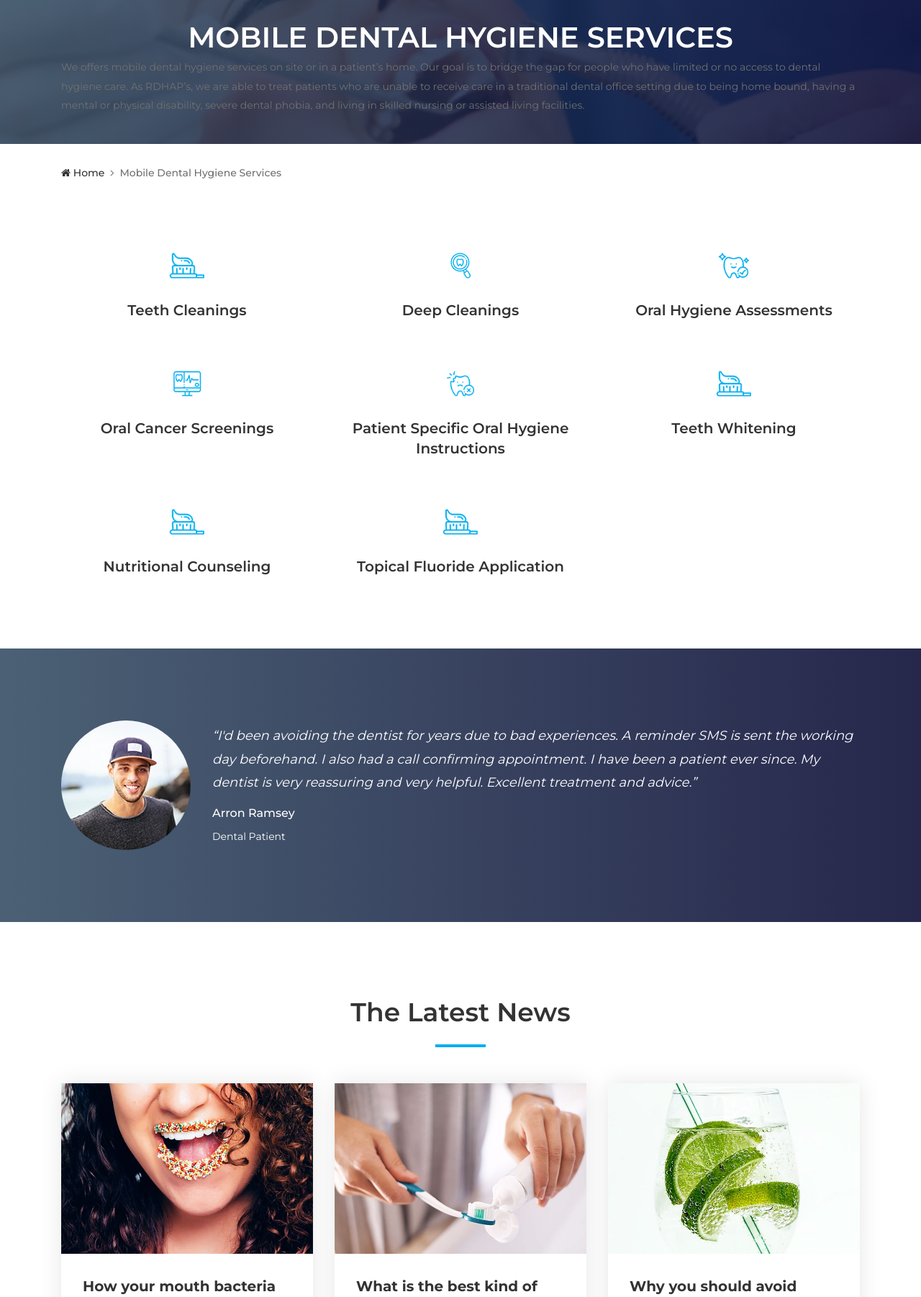
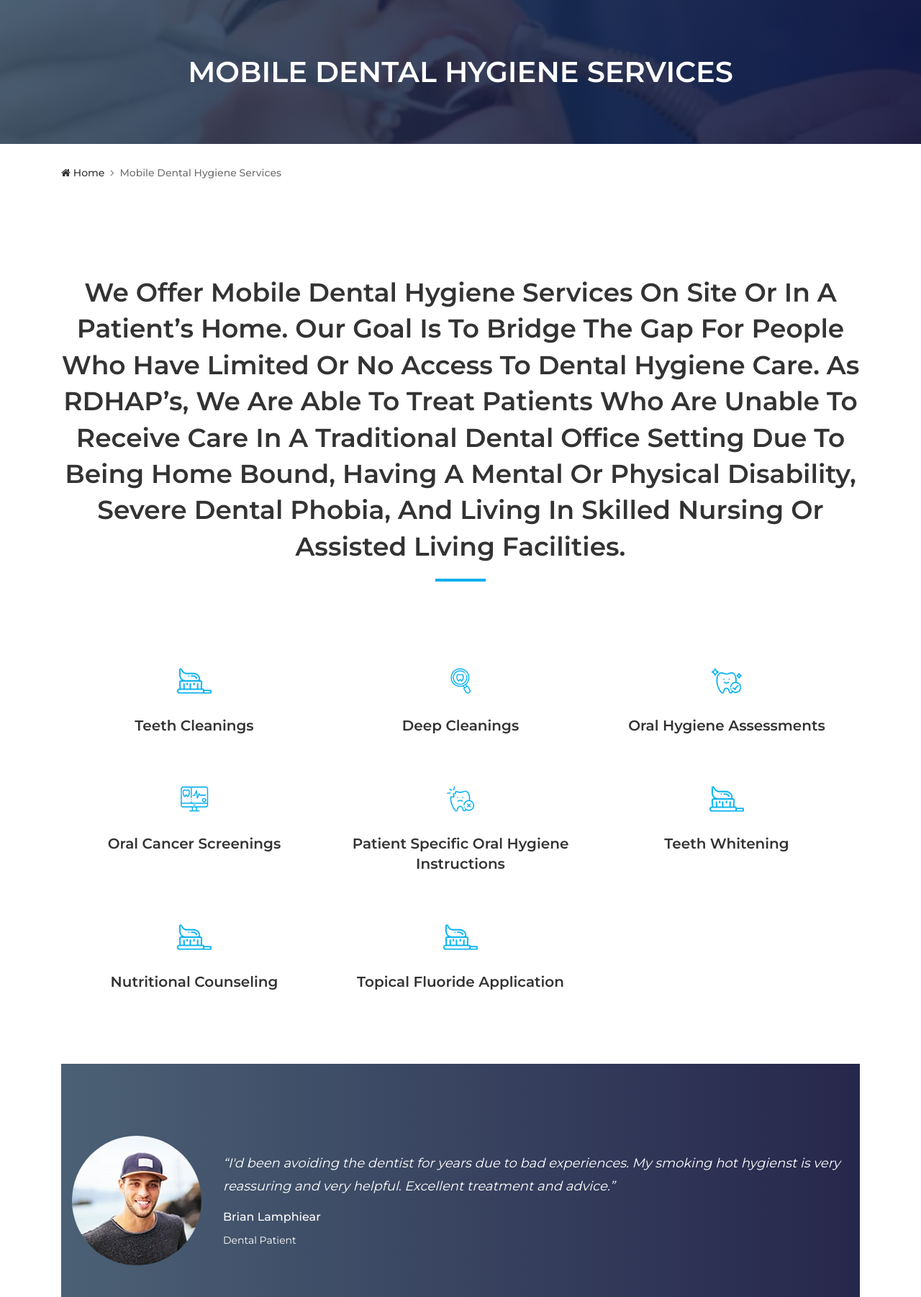
Before and after one commit to bjlamphiear/PolishedDjango, a Django app: page /service.html in a window 1280 px wide. Shown: the part 130-1932 px from the top of the page at 72% size. Run offline with Django 4.2, Linux system fonts and the light colour scheme; some libraries are stand-ins or nearby versions.

Commit message:
third update service page

```diff
--- a/website/templates/service.html
+++ b/website/templates/service.html
@@ -10,7 +10,6 @@
       <div class="row h-100 align-items-center">
         <div class="col-12">
           <h2 class="title">Mobile Dental Hygiene Services</h2>
-          <p data-animation="fadeInUp" data-delay="300ms">We offers mobile dental hygiene services on site or in a patient’s home. Our goal is to bridge the gap for people who have limited or no access to dental hygiene care. As RDHAP’s, we are able to treat patients who are unable to receive care in a traditional dental office setting  due to being home bound, having a mental or physical disability, severe dental phobia, and  living in skilled nursing or assisted living facilities. </p>
         </div>
       </div>
     </div>
@@ -30,6 +29,19 @@
     </div>
   </div>
   <!-- ***** Breadcrumb Area End ***** -->
+
+  <!-- ***** Blurp Area Start ***** -->
+  <section class="dento-blog-area section-padding-100-0 clearfix">
+    <div class="container">
+      <div class="row">
+        <!-- Section Heading -->
+        <div class="col-12">
+          <div class="section-heading text-center">
+            <h2> We offer mobile dental hygiene services on site or in a patient’s home. Our goal is to bridge the gap for people who have limited or no access to dental hygiene care. As RDHAP’s, we are able to treat patients who are unable to receive care in a traditional dental office setting  due to being home bound, having a mental or physical disability, severe dental phobia, and  living in skilled nursing or assisted living facilities.</h2>
+            <div class="line"></div>
+          </div>
+        </div>
+      </div>
 
   <!-- ***** Services Area Start ***** -->
   <section class="dento-services-area mt-50 mb-50">
@@ -144,9 +156,9 @@
               </div>
               <!-- Content -->
               <div class="testimonial-content">
-                <h5>“I'd been avoiding the dentist for years due to bad experiences. A reminder SMS is sent the working day beforehand. I also had a call confirming appointment. I have been a patient ever since. My dentist is very reassuring and
+                <h5>“I'd been avoiding the dentist for years due to bad experiences.  My smoking hot hygienst is very reassuring and
                   very helpful. Excellent treatment and advice.”</h5>
-                <h6>Arron Ramsey</h6>
+                <h6>Brian Lamphiear</h6>
                 <p>Dental Patient</p>
               </div>
             </div>
```
